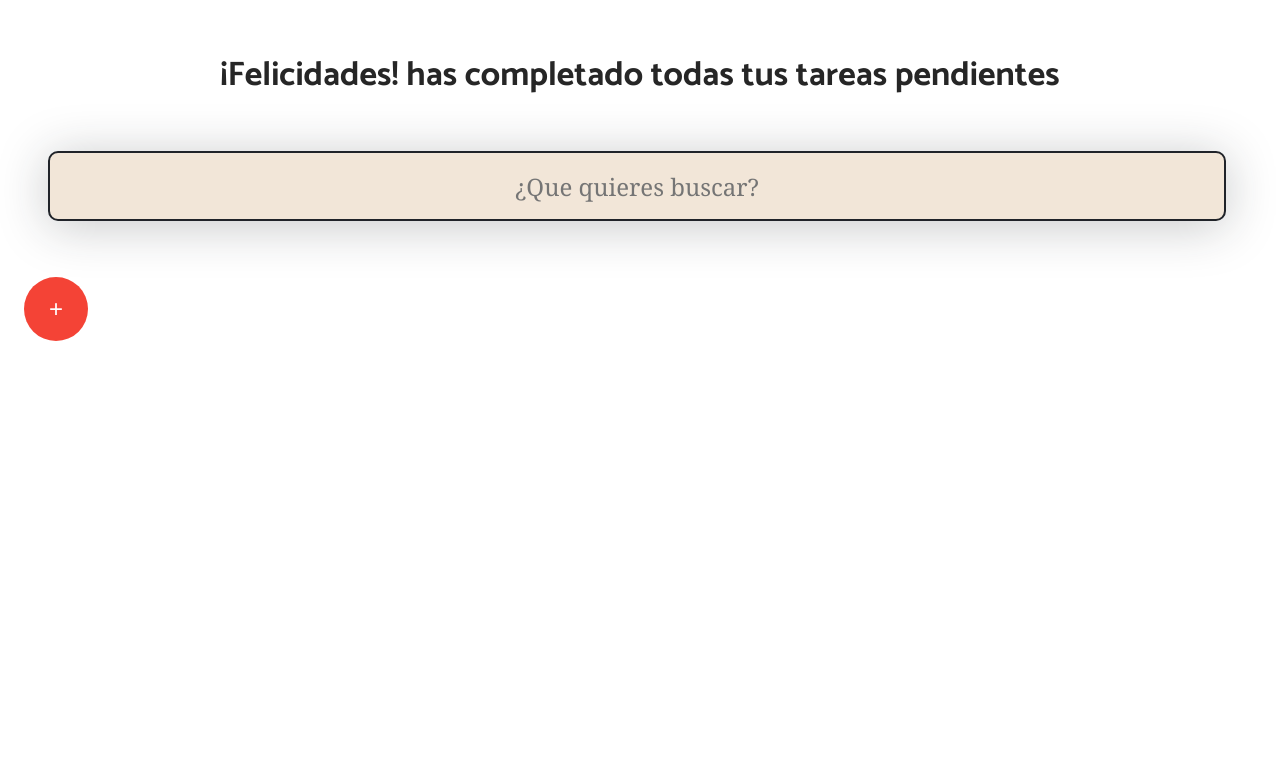
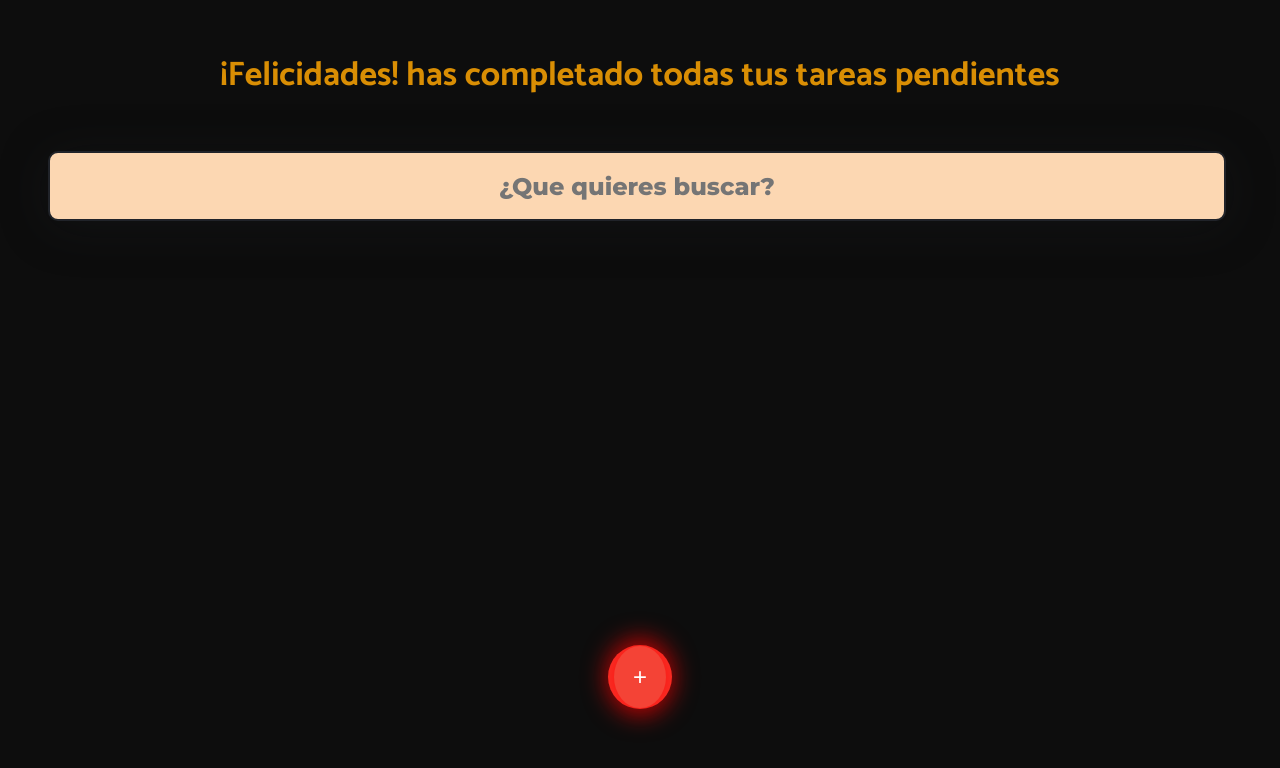
Before and after one commit to JohanCaicedo/curso-reactjs, a React (Create React App) app: page / in a window 1280 px wide. Shown: the top 768 px of the page. Built offline with nearby package versions, Linux system fonts and the light colour scheme.

Commit message:
🎨 Custom Hooks

```diff
--- a/src/components/CreateTodoButton.js
+++ b/src/components/CreateTodoButton.js
@@ -2,26 +2,89 @@ import { motion } from "framer-motion";
 import '../styles/CreateTodoButton.css';
 
 function CreateTodoButton() {
-
     return (
         <div className="overlayContainer">
             <motion.button
-                //Farmer-Motion
+                // Framer Motion
                 className="CreateTodoButton"
+                initial={{ opacity: 0, y: "-50%" }}
+                animate={{ opacity: 1, y: "0%" }}
                 whileHover={{ scale: 1.1, rotate: 90 }}
                 whileTap={{ scale: 0.9 }}
-                //JavaScript
-                onClick={
-                    (event) =>{
-                    console.log ('le diste al botón')
-                    console.log (event)
-                }
-                }
+                // JavaScript
+                onClick={(event) => {
+                    console.log('Le diste al botón');
+                    console.log(event);
+                }}
+                style={{
+                    position: "relative", // Posición relativa para permitir el posicionamiento absoluto del span dentro del botón
+                }}
             >
-                +
+                <span
+                    style={{
+                        position: "absolute", // Posición absoluta para que el símbolo "+" esté en la parte superior del botón
+                        top: "50%", // Coloca el símbolo en el centro vertical del botón
+                        left: "50%", // Coloca el símbolo en el centro horizontal del botón
+                        transform: "translate(-50%, -50%)", // Centra el símbolo "+" correctamente
+                    }}
+                >
+                    +
+                </span>
+                <motion.span
+                    style={{
+                        display: "block",
+                        width: "100%",
+                        height: "100%",
+                        borderRadius: "50%",
+                        boxShadow: "0px 0px 15px 5px rgba(255, 0, 0, 0.7)", // Mismo estilo que el botón, pero aplicado al span dentro del botón
+                    }}
+                    animate={{
+                        boxShadow: [
+                            "0px 0px 15px 5px rgba(255, 0, 0, 0.7)", // Estado inicial
+                            "0px 0px 30px 10px rgba(255, 0, 0, 0.7)", // Efecto de expansión
+                            "0px 0px 15px 5px rgba(255, 0, 0, 0.7)" // Estado final
+                        ],
+                    }}
+                    transition={{
+                        repeat: Infinity, // Repetir la animación infinitamente
+                        duration: 1.5, // Duración de la animación en segundos
+                        ease: "linear" // Transición lineal
+                    }}
+                />
             </motion.button>
         </div>
     );
 }
 
 export { CreateTodoButton };
+
+
+
+
+// import { motion } from "framer-motion";
+// import '../styles/CreateTodoButton.css';
+
+// function CreateTodoButton() {
+
+//     return (
+//         <div className="overlayContainer">
+//             <motion.button
+//                 // Framer Motion
+//                 className="CreateTodoButton"
+//                 initial={{ opacity: 0, y: "-50%" }}
+//                 animate={{ opacity: 1, y: "0%" }}
+//                 whileHover={{ scale: 1.1, rotate: 90 }}
+//                 whileTap={{ scale: 0.9 }}
+//                 // JavaScript
+//                 onClick={(event) => {
+//                     console.log('Le diste al botón');
+//                     console.log(event);
+//                 }}
+//             >
+//                 +
+//             </motion.button>
+//         </div>
+//     );
+// }
+
+// export { CreateTodoButton };
--- a/src/index.css
+++ b/src/index.css
@@ -4,6 +4,7 @@ body {
   margin: 0;
   padding: 0;
   font-family: 'Catamaran';
+  background: #0D0D0D;
 }
 
 #root{
--- a/src/styles/CreateTodoButton.css
+++ b/src/styles/CreateTodoButton.css
@@ -7,7 +7,13 @@
     height: 64px;
     color: white;
     cursor: pointer;
+
+}
+
+.overlayContainer{
+
     display: flex;
     justify-content: center;
     align-items: center;
+    height: 100vh;
 }
--- a/src/styles/TodoCounter.css
+++ b/src/styles/TodoCounter.css
@@ -3,7 +3,7 @@
     text-align: center;
     margin: 0;
     padding: 48px;
-    color: #262626;
+    color: #D98E04;
 }
 
 .TodoCounter span{
--- a/src/styles/TodoSearch.css
+++ b/src/styles/TodoSearch.css
@@ -1,5 +1,5 @@
 .BotonSearch {
-  background: #f2e6d8;
+  background: #FCD7B2;
   border-radius: 10px;
   border: 2px solid #202329;
   margin: 0 24px;
@@ -7,19 +7,18 @@
   width: calc(100% - 62px);
   font-size: 24px;
   text-align: center;
-  font-family: Georgia;
-  font-weight: 400;
-  color: #0d0d0d;
+  font-weight: 800;
+  color: #0D0D0D;
   box-shadow: 0 5px 50px rgba(32, 35, 41, 0.25);
 }
 
 .BotonSearch:placeholder {
-  color: blue;
-  font-family: "Catamaran";
+  color: #a72d25;
   font-weight: 500;
   background: none;
 }
 
 .BotonSearch:focus {
-  outline-color: #61dafa;
+  outline: none; /* Elimina el contorno predeterminado al enfocar */
+  box-shadow: 0 0 10px #a72d25; /* Crea un resplandor alrededor del botón */
 }
```
